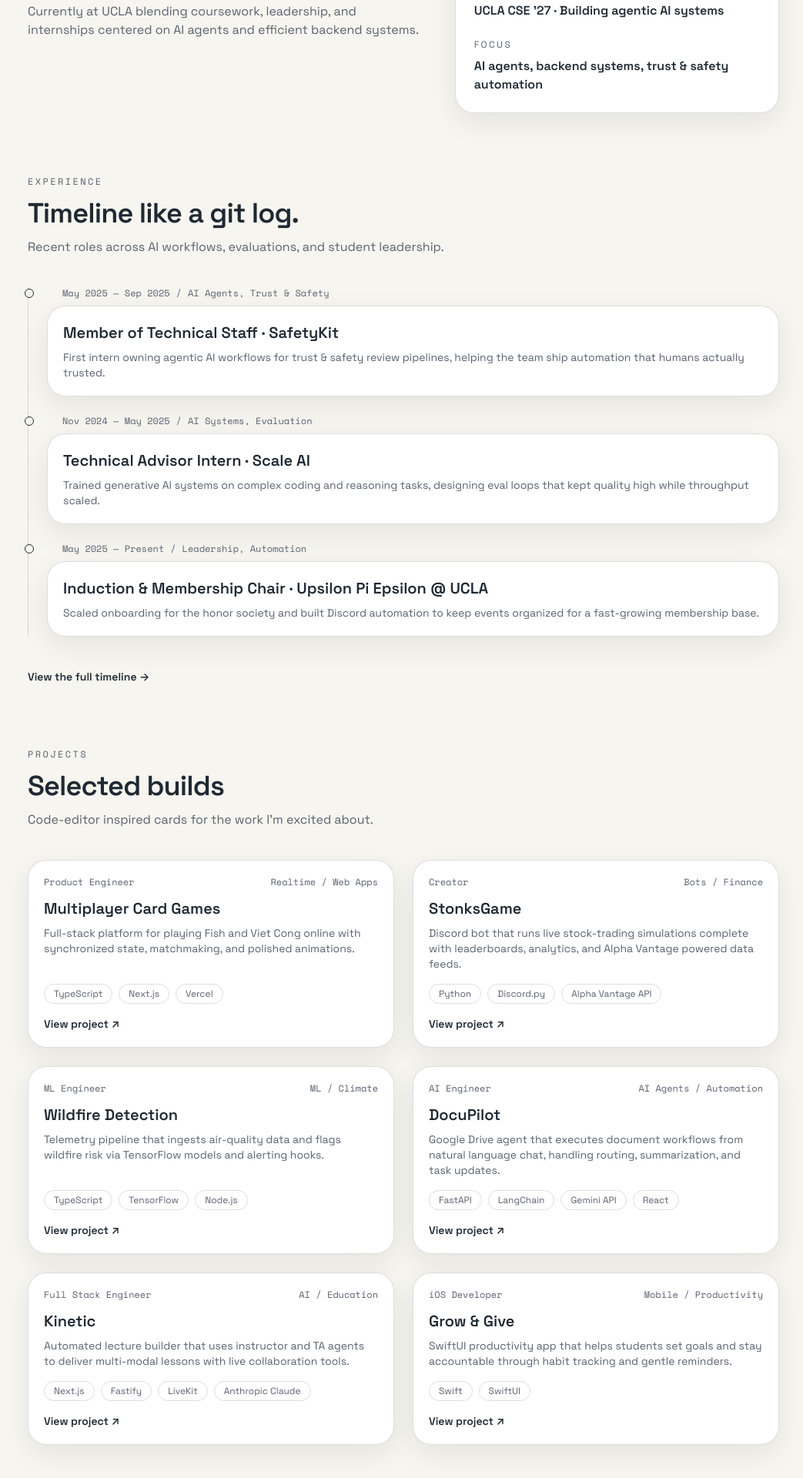
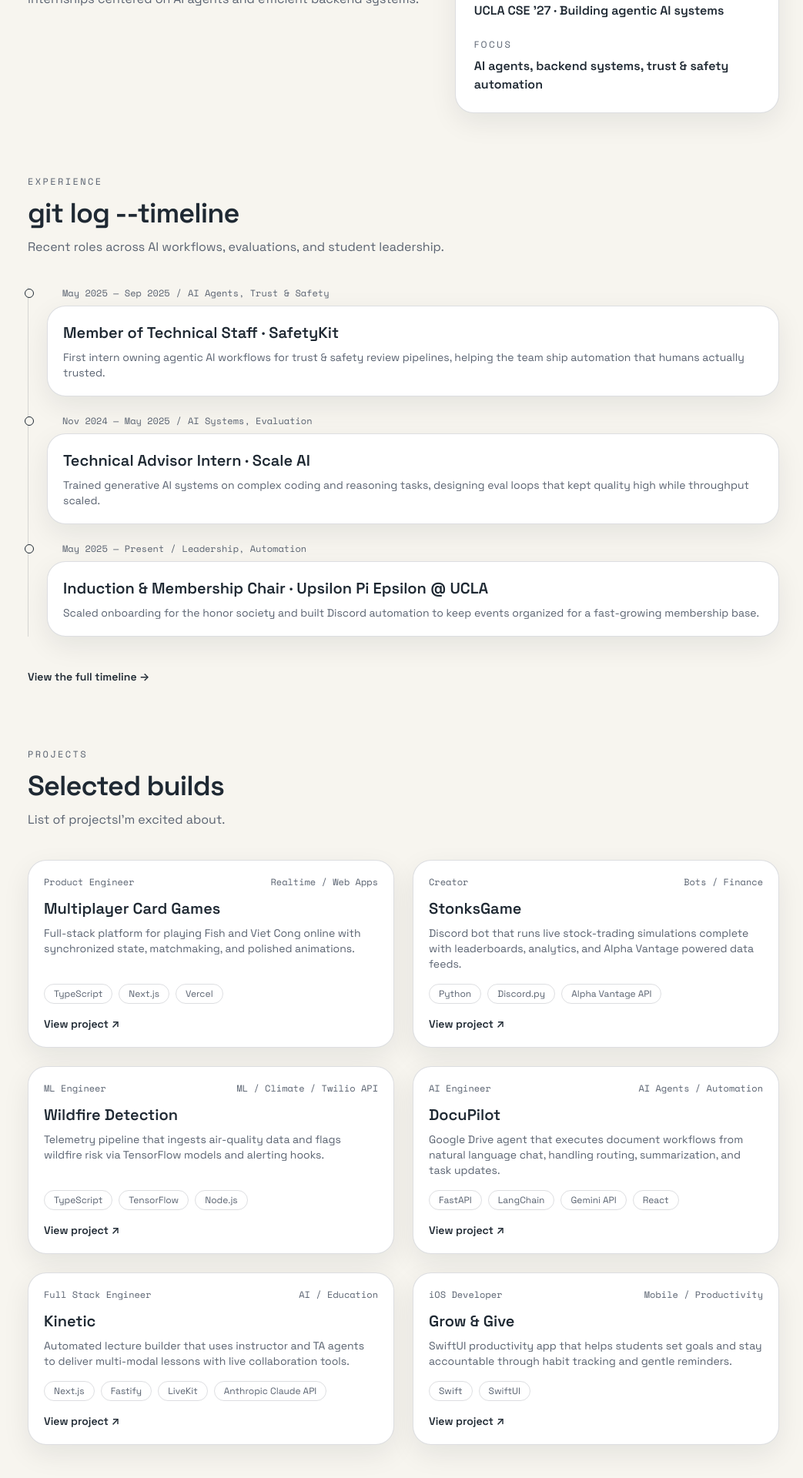
Before and after one commit to lordboba/txdev, a Next.js app in the folder personal-website/: page / in a window 1280 px wide. Shown: the part 872-2792 px from the top of the page at 77% size, without its empty margins (116-1159 px from the left). Built offline with nearby package versions, Linux system fonts and the light colour scheme.

Commit message:
Text changes

```diff
--- a/personal-website/app/page.tsx
+++ b/personal-website/app/page.tsx
@@ -18,7 +18,7 @@ const navLinks = [
 const heroSnippet = `const tyler = {
   school: "UCLA CSE '27",
   focus: ["agentic ai", "backend systems", "trust & safety"],
-  now: "SafetyKit → building AI workflows",
+  now: "UCLA Student",
 };`;
 
 function SectionHeading({
@@ -124,8 +124,8 @@ export default function Home() {
         <section id="about" className="grid gap-10 lg:grid-cols-[minmax(0,1.1fr)_minmax(0,0.9fr)]">
           <SectionHeading
             eyebrow="About"
-            title="Systems thinking meets student hustle."
-            description="Currently at UCLA blending coursework, leadership, and internships centered on AI agents and efficient backend systems."
+            title="About Me"
+            description="Currently at UCLA combining coursework, leadership, and internships centered on AI agents and efficient backend systems."
           />
           <div className="pane p-6">
             <dl className="grid gap-6">
@@ -142,7 +142,7 @@ export default function Home() {
         <section id="experience" className="space-y-10">
           <SectionHeading
             eyebrow="Experience"
-            title="Timeline like a git log."
+            title="git log --timeline"
             description="Recent roles across AI workflows, evaluations, and student leadership."
           />
           <div className="space-y-6 border-l border-divider pl-6">
@@ -177,7 +177,7 @@ export default function Home() {
           <SectionHeading
             eyebrow="Projects"
             title="Selected builds"
-            description="Code-editor inspired cards for the work I'm excited about."
+            description="List of projectsI'm excited about."
           />
           <div className="grid gap-6 md:grid-cols-2">
             {projects.map((project) => (
@@ -210,7 +210,7 @@ export default function Home() {
           <SectionHeading
             eyebrow="Writing"
             title="Changelog entries"
-            description="Notes on pairing AI with people, systems design, and student leadership."
+            description="Personal/technical blog posts. Coming soon!"
           />
           <div className="space-y-4">
             {writings.map((article) => (
@@ -233,7 +233,7 @@ export default function Home() {
         <section id="contact" className="space-y-8">
           <SectionHeading
             eyebrow="Contact"
-            title="Ping me like a CLI command."
+            title="connect --via=email"
             description="Email for details, or schedule a call to jam on agentic AI, sports, and more."
           />
           <div className="grid gap-8 lg:grid-cols-[minmax(0,1.2fr)_minmax(0,0.8fr)]">
--- a/personal-website/app/past-experience/page.tsx
+++ b/personal-website/app/past-experience/page.tsx
@@ -26,8 +26,7 @@ export default function PastExperiencePage() {
           Commit history of roles and leadership.
         </h1>
         <p className="text-base text-muted">
-          Deeper snippets from internships and campus orgs. Filters below mimic a command palette—toggle
-          through interests quickly.
+          Deeper snippets from internships and campus orgs.
         </p>
       </header>
 
@@ -67,9 +66,9 @@ export default function PastExperiencePage() {
       <section className="space-y-4">
         <div>
           <p className="eyebrow">Projects</p>
-          <h2 className="mt-2 text-3xl font-semibold">Write-ups connected to the roles.</h2>
+          <h2 className="mt-2 text-3xl font-semibold">Projects</h2>
           <p className="mt-2 text-sm text-muted">
-            Each tab mirrors an editor pane—open any link to jump into source, demos, or docs.
+            Open any link to view my projects.
           </p>
         </div>
         <div className="grid gap-5 md:grid-cols-2">
--- a/personal-website/lib/siteData.ts
+++ b/personal-website/lib/siteData.ts
@@ -79,7 +79,7 @@ export const projects: Project[] = [
       "Telemetry pipeline that ingests air-quality data and flags wildfire risk via TensorFlow models and alerting hooks.",
     tech: ["TypeScript", "TensorFlow", "Node.js"],
     link: "https://github.com/lordboba/wildfire-detection",
-    focus: ["ML", "Climate"],
+    focus: ["ML", "Climate", "Twilio API"],
   },
   {
     title: "DocuPilot",
@@ -95,7 +95,7 @@ export const projects: Project[] = [
     role: "Full Stack Engineer",
     description:
       "Automated lecture builder that uses instructor and TA agents to deliver multi-modal lessons with live collaboration tools.",
-    tech: ["Next.js", "Fastify", "LiveKit", "Anthropic Claude"],
+    tech: ["Next.js", "Fastify", "LiveKit", "Anthropic Claude API"],
     link: "https://github.com/safinsingh/LectureGen",
     focus: ["AI", "Education"],
   },
@@ -133,12 +133,11 @@ export const contactLinks = [
   { label: "Email", href: "mailto:tylerxiao@ucla.edu" },
   { label: "GitHub", href: "https://github.com/lordboba" },
   { label: "LinkedIn", href: "https://www.linkedin.com/in/tyler-xiao" },
-  { label: "Past Experience", href: "/past-experience" },
   { label: "Twitter", href: "https://x.com/txiaotech"}
 ];
 
 export const callHighlights = [
-  "15-minute intro focused on your product goals.",
+  "15-minute intro for any type of chat.",
   "Walk through relevant experience and what you're building.",
   "Identify a concrete next step (referral, collaboration, follow-up).",
 ];
```
